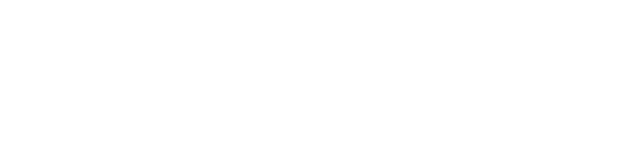
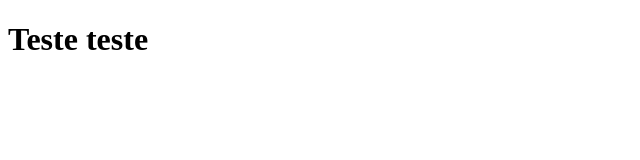
Before and after one commit to lucascorreaa/github-teste, a plain HTML site: page lucas.html in a window 1280 px wide. Shown: the whole page, without its empty margins (0-640 px from the left). Drawn offline with Linux system fonts and the light colour scheme.

Commit message:
feat: add tag h1

```diff
--- a/lucas.html
+++ b/lucas.html
@@ -7,6 +7,6 @@
     <title>Document</title>
 </head>
 <body>
-
+    <h1>Teste teste</h1>
 </body>
 </html>
```
